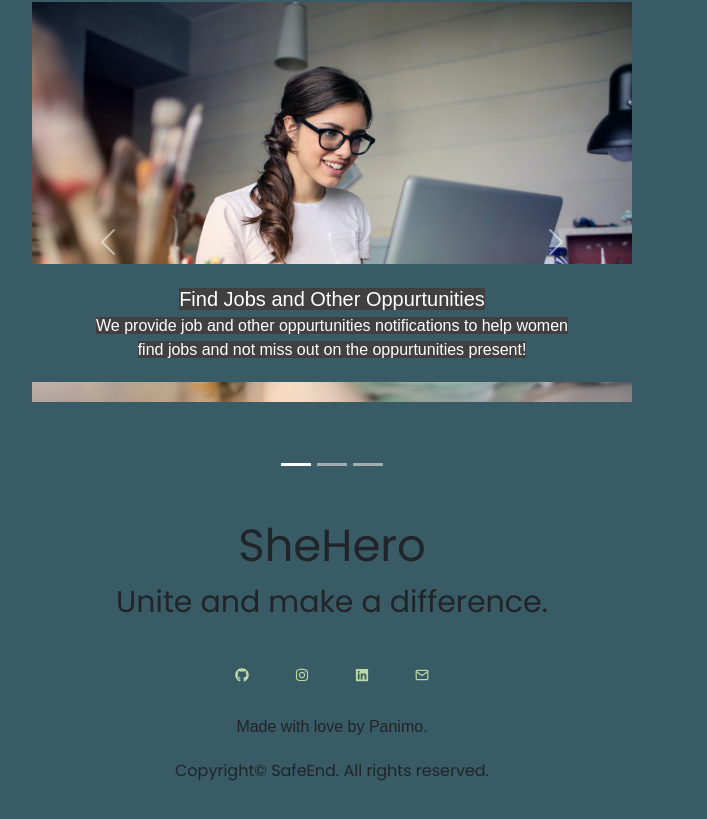
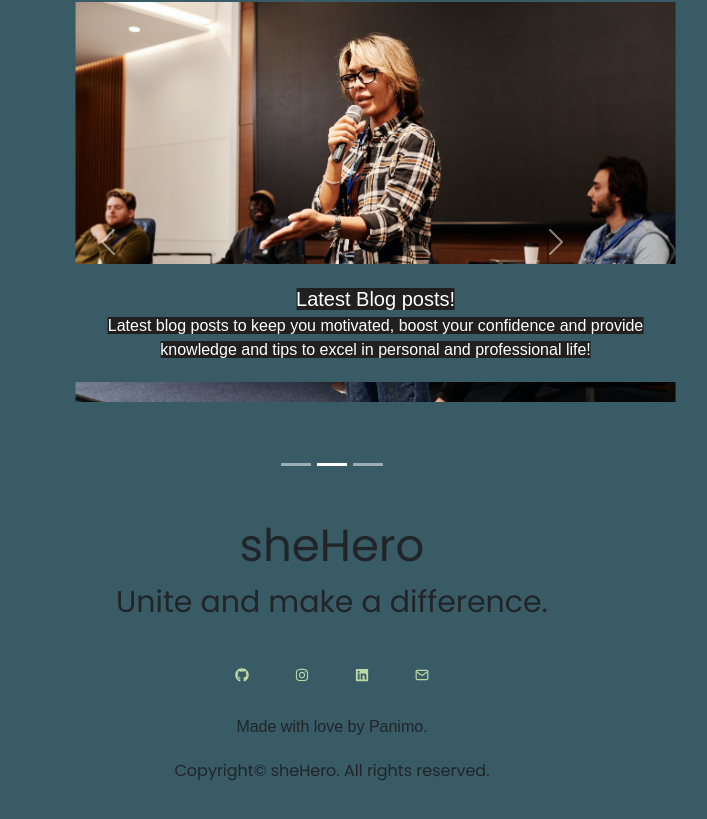
Before and after one commit to pari-hash/sheHero, a React (Create React App) app: page / in a window 1280 px wide. Shown: the part 1798-2617 px from the top of the page, without its empty margins (308-1015 px from the left). Built offline with nearby package versions, Linux system fonts and the light colour scheme.

Commit message:
changed footer

```diff
--- a/src/components/Footer/footer.component.jsx
+++ b/src/components/Footer/footer.component.jsx
@@ -12,39 +12,39 @@ const Footer = () => (
     <footer>
       <div className="footer__inner">
 
-        <div className="site-name">SheHero</div>
+        <div className="site-name">sheHero</div>
         <div className="tagline">
           Unite and make a difference.
         </div>
         <div className="social">
           <a
             className="social-icon"
-            href="https://github.com/arushi2715/SafeEnd"
+            href="https://github.com/pari-hash/sheHacks"
           >
             <FaGithub />
           </a>
           <a
             className="social-icon"
-            href="https://github.com/arushi2715/SafeEnd"
+            href="https://github.com/pari-hash/sheHacks"
           >
             <FaInstagram />
           </a>
           <a
             className="social-icon"
-            href="https://github.com/arushi2715/SafeEnd"
+            href="https://github.com/pari-hash/sheHacks"
           >
             <FaLinkedin />
           </a>
           <a
             className="social-icon"
-            href="https://github.com/arushi2715/SafeEnd"
+            href="https://github.com/pari-hash/sheHacks"
           >
             <FiMail />
           </a>
         </div>
         <div className="love">Made with love by Panimo.</div>
         <div className="copyright">
-          Copyright© SafeEnd. All rights reserved.
+          Copyright© sheHero. All rights reserved.
         </div>
         {/* </nav> */}
       </div>
```
